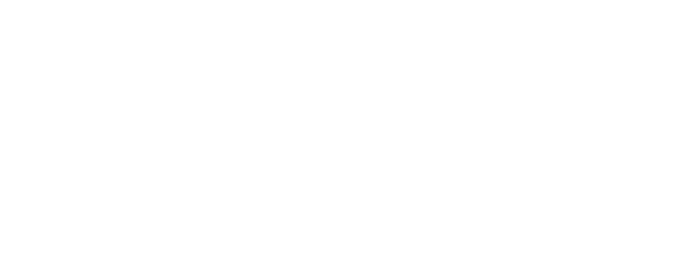
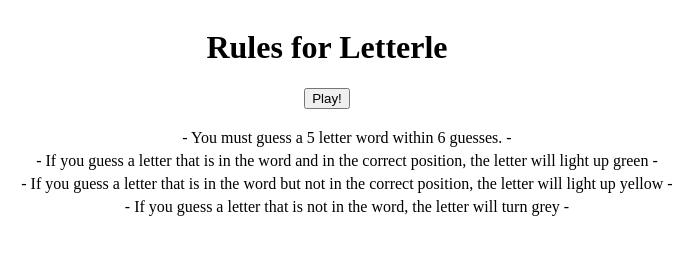
Before and after one commit to chazcurlee/Wordle-Project, a plain HTML site: page rules.html in a window 1280 px wide. Shown: the whole page, without its empty margins (313-1006 px from the left). Drawn offline with Linux system fonts and the light colour scheme.

Commit message:
added landing and rules page

```diff
--- /dev/null
+++ b/index.html
@@ -0,0 +1,27 @@
+<!DOCTYPE html>
+<html lang="en">
+<head>
+    <meta charset="UTF-8">
+    <meta http-equiv="X-UA-Compatible" content="IE=edge">
+    <meta name="viewport" content="width=device-width, initial-scale=1.0">
+    <link rel="stylesheet" href="styles.css">
+    <title>Letterle!</title>
+</head>
+<body id="rulesBody">
+    <header>
+        <h1>
+            Letterle!
+        </h1>
+        <h3>
+            A Wordle Tribute
+        </h3>
+    </header>
+    <main>
+
+        <button id="rules" onclick="window.location.href='./rules.html'">Rules</button>
+        <button id="play" onclick="window.location.href='./game.html'">Play!</button>
+
+
+    </main>
+</body>
+</html>
--- a/rules.html
+++ b/rules.html
@@ -0,0 +1,26 @@
+<!DOCTYPE html>
+<html lang="en">
+<head>
+    <meta charset="UTF-8">
+    <meta http-equiv="X-UA-Compatible" content="IE=edge">
+    <meta name="viewport" content="width=device-width, initial-scale=1.0">
+    <link rel="stylesheet" href="styles.css">
+    <title>Letterle Rules</title>
+</head>
+<body id="rulesBody">
+    <header>
+        <h1>
+            Rules for Letterle
+        </h1>
+        <button onclick="window.location.href='./game.html'">Play!</button>
+    </header>
+    <ul id="rulesList">
+        <li>- You must guess a 5 letter word within 6 guesses. -</li>
+        <li>- If you guess a letter that is in the word and in the correct position, the letter will light up green -</li>
+        <li>- If you guess a letter that is in the word but not in the correct position, the letter will light up yellow -</li>
+        <li>- If you guess a letter that is not in the word, the letter will turn grey -</li>
+
+    </ul>
+
+</body>
+</html>
--- a/styles.css
+++ b/styles.css
@@ -39,6 +39,18 @@ input {
 
 }
 
+ul {
+
+    list-style-type: none;
+
+}
+
+li {
+
+    margin: 5px;
+
+}
+
 
 .green {
 
@@ -73,6 +85,33 @@ input {
 }
 
 
+#rules {
+
+    grid-row: 2 / span 1;
+    grid-column: 4 / span 1;
+
+}
+
+#rulesBody {
+
+    grid-template-columns: 0fr;
+
+}
+
+#rulesList {
+
+    grid-column: 2 / span 1;
+
+}
+
+#play {
+
+    grid-row: 2 / span 1;
+    grid-column: 2 / span 1;
+
+}
+
+
 #indicator {
 
 grid-row: 1 / span 1;
```
